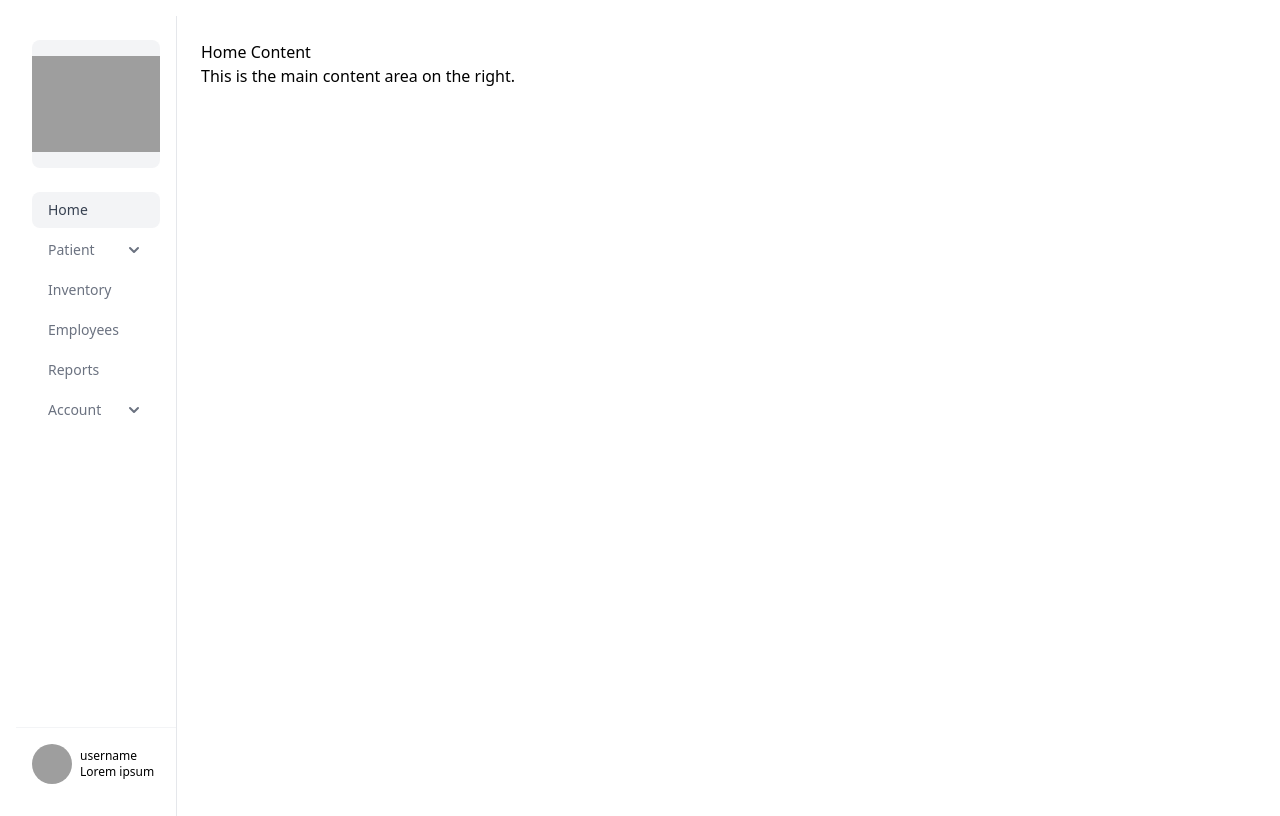
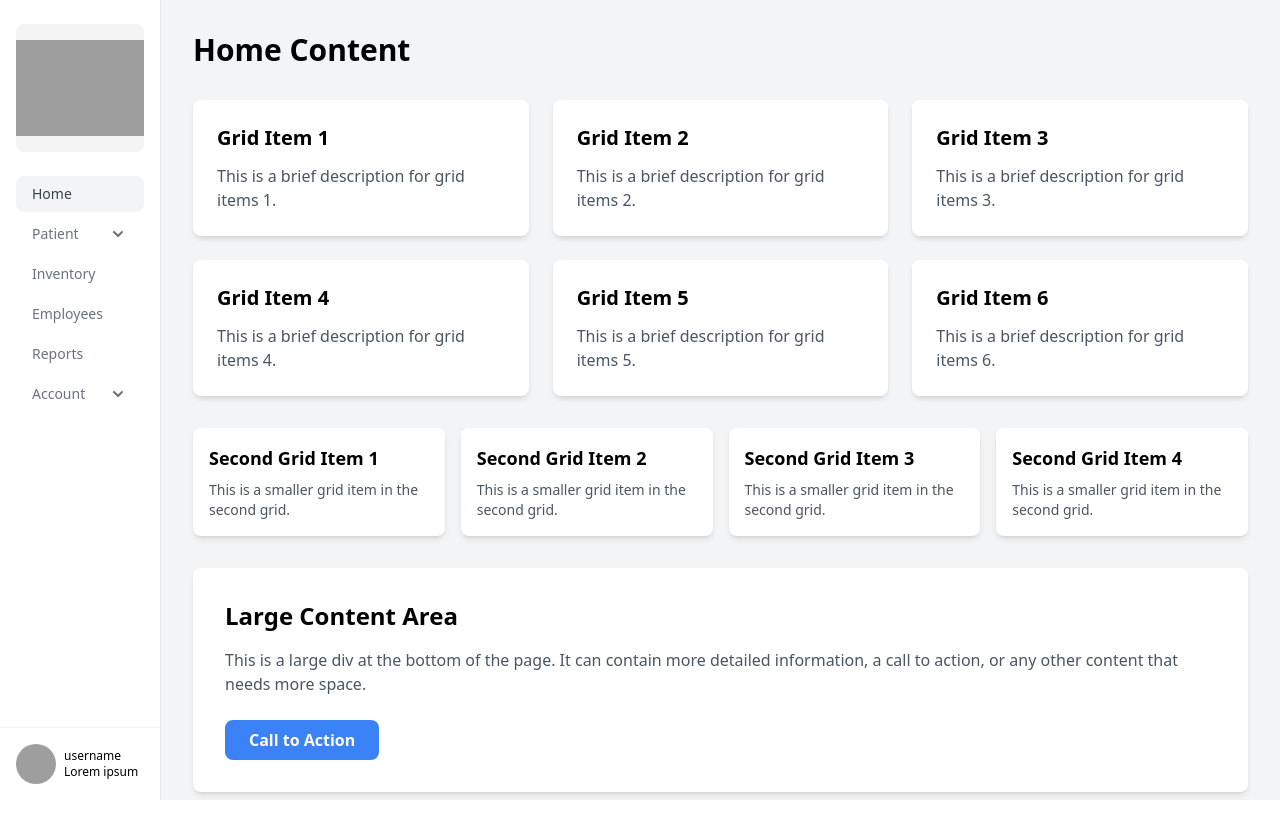
Before and after one commit to Genrei123/clinic-management-system, a React (Vite) app in the folder frontend/: page / in a window 1280 px wide. Both pictures are taken after typing "Sample", "Sample123" into the empty fields and a click on the button "Sign in". Built offline with nearby package versions, Linux system fonts and the light colour scheme; grey boxes are pictures that could not be loaded.

Commit message:
Fixed Tailwind dependencies

```diff
--- a/frontend/package.json
+++ b/frontend/package.json
@@ -11,7 +11,6 @@
   },
   "dependencies": {
     "axios": "^1.7.7",
-    "bootstrap": "^5.3.3",
     "jwt-decode": "^4.0.0",
     "lucide-react": "^0.453.0",
     "react": "^18.3.1",
@@ -24,10 +23,12 @@
     "@types/react": "^18.3.11",
     "@types/react-dom": "^18.3.1",
     "@vitejs/plugin-react": "^4.3.3",
+    "autoprefixer": "^10.4.20",
     "eslint": "^9.13.0",
     "eslint-plugin-react-hooks": "^5.0.0",
     "eslint-plugin-react-refresh": "^0.4.13",
     "globals": "^15.11.0",
+    "postcss": "^8.4.49",
     "tailwindcss": "^3.4.14",
     "typescript": "~5.6.2",
     "typescript-eslint": "^8.10.0",
--- /dev/null
+++ b/frontend/postcss.config.js
@@ -0,0 +1,6 @@
+export default {
+    plugins: {
+      tailwindcss: {},
+      autoprefixer: {},
+    },
+  }
--- a/frontend/src/App.tsx
+++ b/frontend/src/App.tsx
@@ -1,20 +1,18 @@
-import React from 'react';
-import { BrowserRouter as Router, Routes, Route } from 'react-router-dom';
-import LoginForm from './pages/LoginForm';
-import HomePage from './pages/Home';
-import Inventory from './pages/Inventory';
-import Employee from './pages/Employee';
-import BannedUsers from './pages/BannedUsers';
-import Calendar from './pages/Calendar';
-import Report from './pages/Report';
-import AccountDetails from './pages/AccountDetails';
-import AccountSecurity from './pages/AccountSecurity';
+import React from "react";
+import { BrowserRouter as Router, Routes, Route } from "react-router-dom";
+import LoginForm from "./pages/LoginForm";
+import HomePage from "./pages/Home";
+import Inventory from "./pages/Inventory";
+import Employee from "./pages/Employee";
+import BannedUsers from "./pages/BannedUsers";
+import Calendar from "./pages/Calendar";
+import Report from "./pages/Report";
+import AccountDetails from "./pages/AccountDetails";
+import AccountSecurity from "./pages/AccountSecurity";
 
 const App: React.FC = () => {
   return (
     <Router>
-            <div className="flex h-screen">
-                <div className="flex-1 p-4">
       <Routes>
         <Route path="/" element={<LoginForm />} />
         <Route path="/home" element={<HomePage />} />
@@ -26,8 +24,6 @@ const App: React.FC = () => {
         <Route path="/account/details" element={<AccountDetails />} />
         <Route path="/account/security" element={<AccountSecurity />} />
       </Routes>
-                </div>
-            </div>
     </Router>
   );
 };
--- a/frontend/src/main.tsx
+++ b/frontend/src/main.tsx
@@ -1,6 +1,7 @@
 import React from 'react';
 import { createRoot } from 'react-dom/client';
 import Main from './App'; // Import your main App component
+import './App.css'
 
 const rootElement = document.getElementById('root');
 const root = createRoot(rootElement!);
--- a/frontend/src/pages/Home.tsx
+++ b/frontend/src/pages/Home.tsx
@@ -1,19 +1,63 @@
-import React from 'react';
-import Sidebar from '../components/Sidebar';
-import { useNavigate } from 'react-router-dom';
+import React from "react";
+import Sidebar from "../components/Sidebar";
+import { useNavigate } from "react-router-dom";
+import Navbar from "../components/Navbar";
 
 const Home: React.FC = () => {
   const navigate = useNavigate();
 
   return (
-        <div className="flex h-screen">
+    <div className="flex h-screen bg-gray-100">
       <Sidebar />
-            <div className="flex-1 p-6">
-                <h1>Home Content</h1>
-                <p>This is the main content area on the right.</p>
-                <button onClick={() => navigate('/inventory')} className="mt-4 p-2 bg-blue-500 text-white rounded">
-                    Go to Inventory
+      <div className="flex-1 overflow-y-auto">
+        <div className="p-8">
+          <h1 className="text-3xl font-bold mb-8">Home Content</h1>
+
+          {/* First Grid - Larger cards */}
+          <div className="grid grid-cols-1 sm:grid-cols-2 lg:grid-cols-3 gap-6 mb-8">
+            {[1, 2, 3, 4, 5, 6].map((item) => (
+              <div
+                key={item}
+                className="bg-white rounded-lg shadow-md p-6 hover:shadow-lg transition-shadow duration-200"
+              >
+                <h2 className="text-xl font-semibold mb-3">Grid Item {item}</h2>
+                <p className="text-gray-600">
+                  This is a brief description for grid items {item}.
+                </p>
+              </div>
+            ))}
+          </div>
+
+          {/* Second Grid - Smaller cards */}
+          <div className="grid grid-cols-1 sm:grid-cols-2 lg:grid-cols-4 gap-4 mb-8">
+            {[1, 2, 3, 4].map((item) => (
+              <div
+                key={item}
+                className="bg-white rounded-lg shadow-md p-4 hover:shadow-lg transition-shadow duration-200"
+              >
+                <h3 className="text-lg font-semibold mb-2">
+                  Second Grid Item {item}
+                </h3>
+                <p className="text-gray-600 text-sm">
+                  This is a smaller grid item in the second grid.
+                </p>
+              </div>
+            ))}
+          </div>
+
+          {/* Large Content Area */}
+          <div className="bg-white rounded-lg shadow-md p-8 hover:shadow-lg transition-shadow duration-200">
+            <h2 className="text-2xl font-bold mb-4">Large Content Area</h2>
+            <p className="text-gray-600 mb-6">
+              This is a large div at the bottom of the page. It can contain more
+              detailed information, a call to action, or any other content that
+              needs more space.
+            </p>
+            <button className="bg-blue-500 hover:bg-blue-600 text-white font-bold py-2 px-6 rounded-lg transition-colors duration-200">
+              Call to Action
             </button>
+          </div>
+        </div>
       </div>
     </div>
   );
--- a/frontend/tailwind.config.js
+++ b/frontend/tailwind.config.js
@@ -4,5 +4,7 @@ export default {
   theme: {
     extend: {},
   },
-  plugins: [],
+  plugins: [
+    require('@tailwindcss/forms'),
+  ],
 }
```
Also changed, not shown: 1 other file (tests, documents, lock files or other folders). Lines whose indentation alone changed are shown as unchanged.
